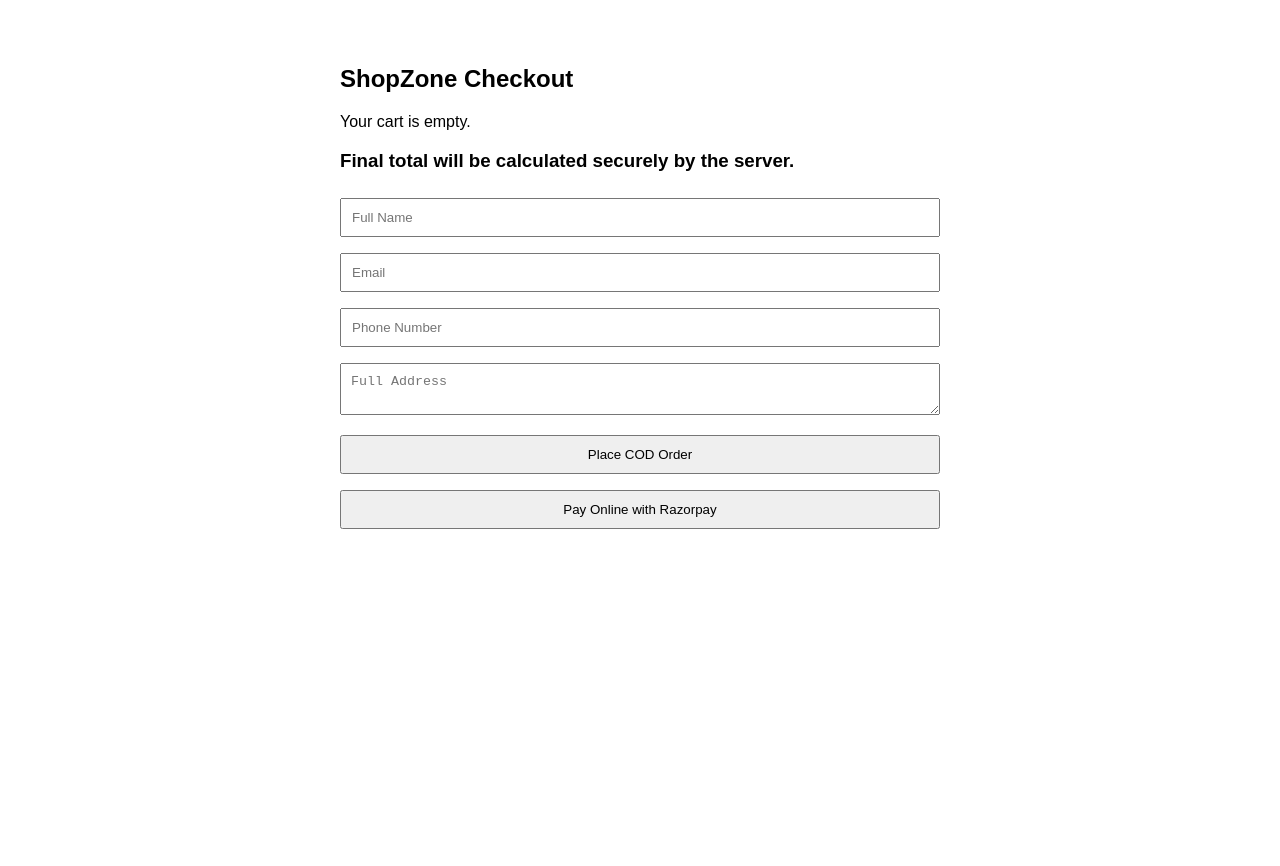
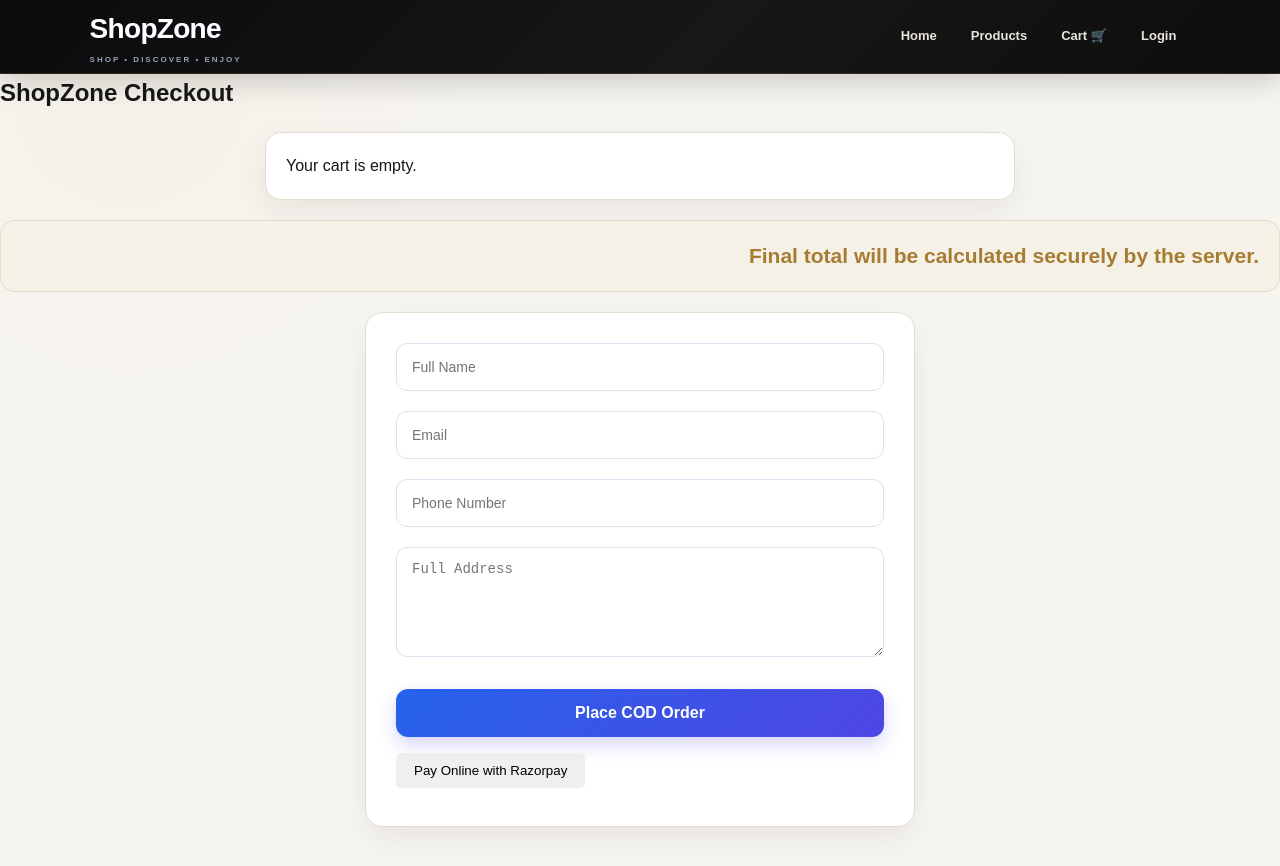
Before and after one commit to Rj-collection27/shopzone-ecommerce, a website: page public/checkout.html in a window 1280 px wide. Before the commit the page ends 800 px from the top, so only its background shows below. Drawn offline with Linux system fonts and the light colour scheme.

Commit message:
Add checkout header

```diff
--- a/public/checkout.html
+++ b/public/checkout.html
@@ -4,22 +4,55 @@
 <head>
   <meta charset="UTF-8">
   <meta name="viewport" content="width=device-width, initial-scale=1.0">
-  <title>ShopZone Checkout</title>
+    <title>ShopZone Checkout</title>
+
+  <link rel="stylesheet" href="css/style.css">
+
   <script src="https://checkout.razorpay.com/v1/checkout.js"></script>
+
   <style>
-    body { font-family: Arial, sans-serif; max-width: 600px; margin: 30px auto; padding: 15px; }
-    input, textarea, button { width: 100%; padding: 10px; margin: 8px 0; box-sizing: border-box; }
-    button { cursor: pointer; }
-    #message { color: #b00020; }
+    #codButton,
+    #onlineButton {
+      width: auto;
+      min-width: 160px;
+      padding: 10px 18px;
+      margin: 8px 6px 8px 0;
+      cursor: pointer;
+      border-radius: 5px;
+    }
+
+    #message {
+      color: #b00020;
+      margin-top: 12px;
+    }
+
+    #checkout-form input,
+    #checkout-form textarea {
+      box-sizing: border-box;
+      max-width: 100%;
+    }
   </style>
 </head>
 <body>
+  <header class="main-header premium-header">
+  <div class="logo">
+    <h1>ShopZone</h1>
+    <span>SHOP • DISCOVER • ENJOY</span>
+  </div>
+
+  <nav>
+    <a href="index.html">Home</a>
+    <a href="products.html">Products</a>
+    <a href="cart.html">Cart 🛒</a>
+    <a href="login.html">Login</a>
+  </nav>
+</header>
   <h2>ShopZone Checkout</h2>
 
-  <div id="cartSummary"></div>
-  <h3 id="total"></h3>
+ <div id="checkout-items"></div>
+<h3 id="checkout-total"></h3>
 
-  <form id="checkoutForm">
+<form id="checkout-form">
     <input id="customerName" placeholder="Full Name" required>
     <input id="email" type="email" placeholder="Email" required>
     <input id="phone" type="tel" placeholder="Phone Number" required>
@@ -70,7 +103,7 @@
         return false;
       }
 
-      if (!document.getElementById("checkoutForm").reportValidity()) {
+      if (!document.getElementById("checkout-form").reportValidity()) {
         return false;
       }
 
@@ -103,7 +136,7 @@
     }
 
     // Display cart summary only; final price comes from server
-    const summary = document.getElementById("cartSummary");
+const summary = document.getElementById("checkout-items");
 
     if (!cart.length) {
       summary.textContent = "Your cart is empty.";
@@ -117,12 +150,12 @@
       });
     }
 
-    document.getElementById("total").textContent =
-      "Final total will be calculated securely by the server.";
+   document.getElementById("checkout-total").textContent =
+  "Final total will be calculated securely by the server.";
 
     // COD order
-    document.getElementById("checkoutForm").addEventListener("submit", async event => {
-      event.preventDefault();
+document.getElementById("checkout-form").addEventListener("submit", async event => {
+        event.preventDefault();
 
       if (!validateCheckout()) return;
 
```
